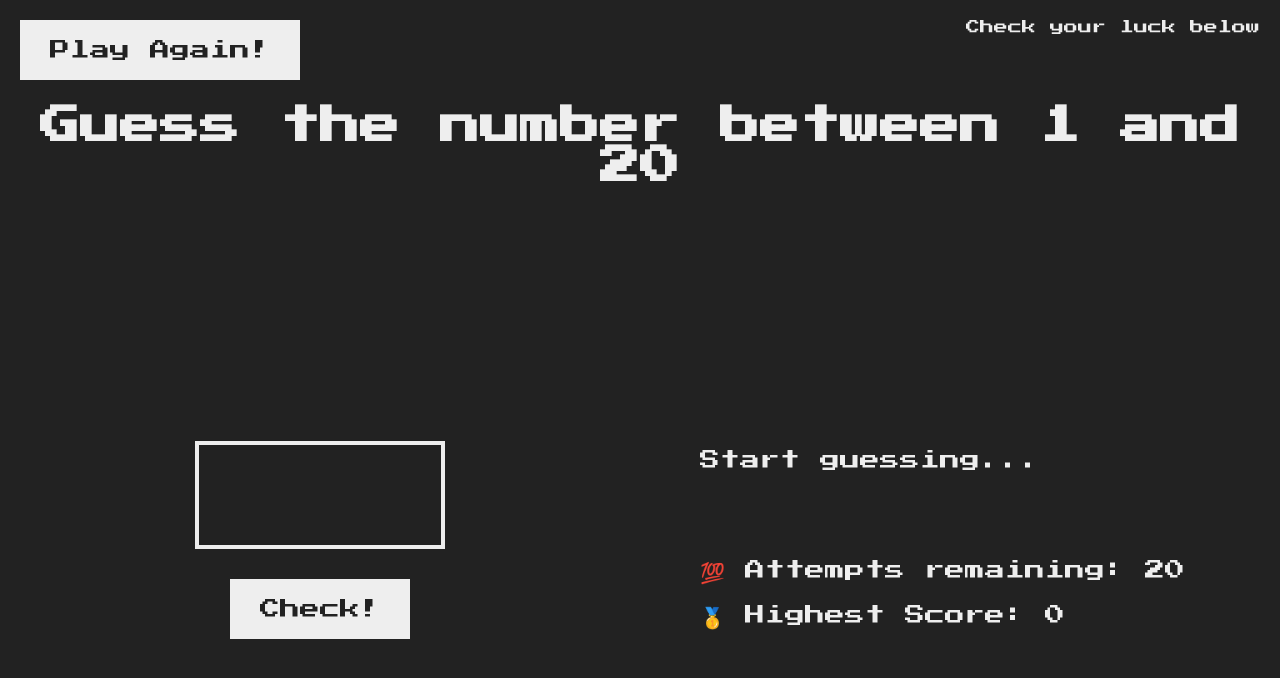
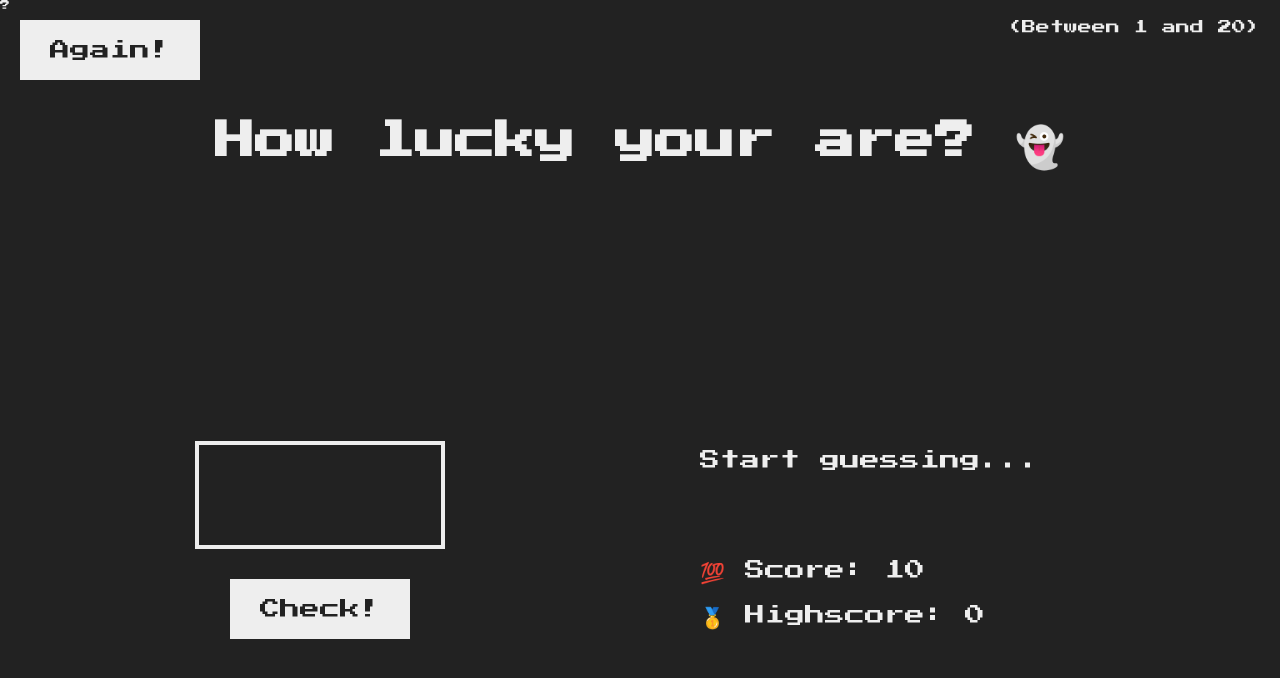
Before and after one commit to Rishabhk2604/LuckyGame.github.io, a plain HTML site: page index.html in a window 1280 px wide. Drawn offline with Linux system fonts and the light colour scheme.

Commit message:
ScriptUp

```diff
--- a/Script.js
+++ b/Script.js
@@ -41,17 +41,15 @@ const scoreProcess = (message) => {
     return;
   }
 
-  else if (message === LOW_MESSAGE || message === HIGH_MESSAGE) {
+  if (message === LOW_MESSAGE || message === HIGH_MESSAGE) {
     score--;
     scoreSection.textContent = score;
     mainSection.style.backgroundColor = '#DD5353';
   }
 
-   if (score === 0) {
+  if (score === 0) {
     leftSection.style.visibility = 'hidden';
     messageBox.textContent = OUT_OF_GUESSES_MESSAGE;
-
-
     mainSection.style.backgroundColor = '#333';
   }
 };
@@ -75,3 +73,11 @@ againButton.addEventListener('click', () => {
 
   guessInput.value = '';
 });
+
+// const HighScore = D.querySelector('#highscore');
+
+// let Hscore = 0;
+
+
+    // HighScore.textContent = Math.max(score, Hscore);
+    // Hscore = HighScore;
--- a/index.html
+++ b/index.html
@@ -10,24 +10,26 @@
 </head>
 
 <body>
-  <script src="Script.js"></script>
+
+
+
   <header>
     <h1 class="title" id="idtitle">
-      Guess the number between 1 and 20
+      How lucky your are? 👻
     </h1>
 
-    <p class="between">Check your luck below</p>
+    <p class="between">(Between 1 and 20)</p>
     <button class="btn again" id="again">
-      Play Again!
+      Again!
     </button>
-    <div class="number"></div>
+    <div class="number">?</div>
   </header>
   <main id="main">
 
 
     <section class="left" >
 
-      <input type="number" class="guess" id="guessing"  />
+      <input type="number" class="guess" id="guessing" />
 
       <button class="btn checkbtn" id="check">
         Check!
@@ -37,17 +39,17 @@
     <section class="right">
       <p class="message" id="message">Start guessing...</p>
       <p class="label-score">
-        💯 Attempts remaining:
+        💯 Score:
         <span class="score" id='score'>20</span>
       </p>
       <p class="label-highscore">
-        🥇 Highest Score:
+        🥇 Highscore:
         <span class="highscore" id="highscore">0</span>
       </p>
     </section>
   </main>
 
-
+  <script src="Script.js"></script>
 </body>
 
 </html>
```
Also changed, not shown: 1 other file.
